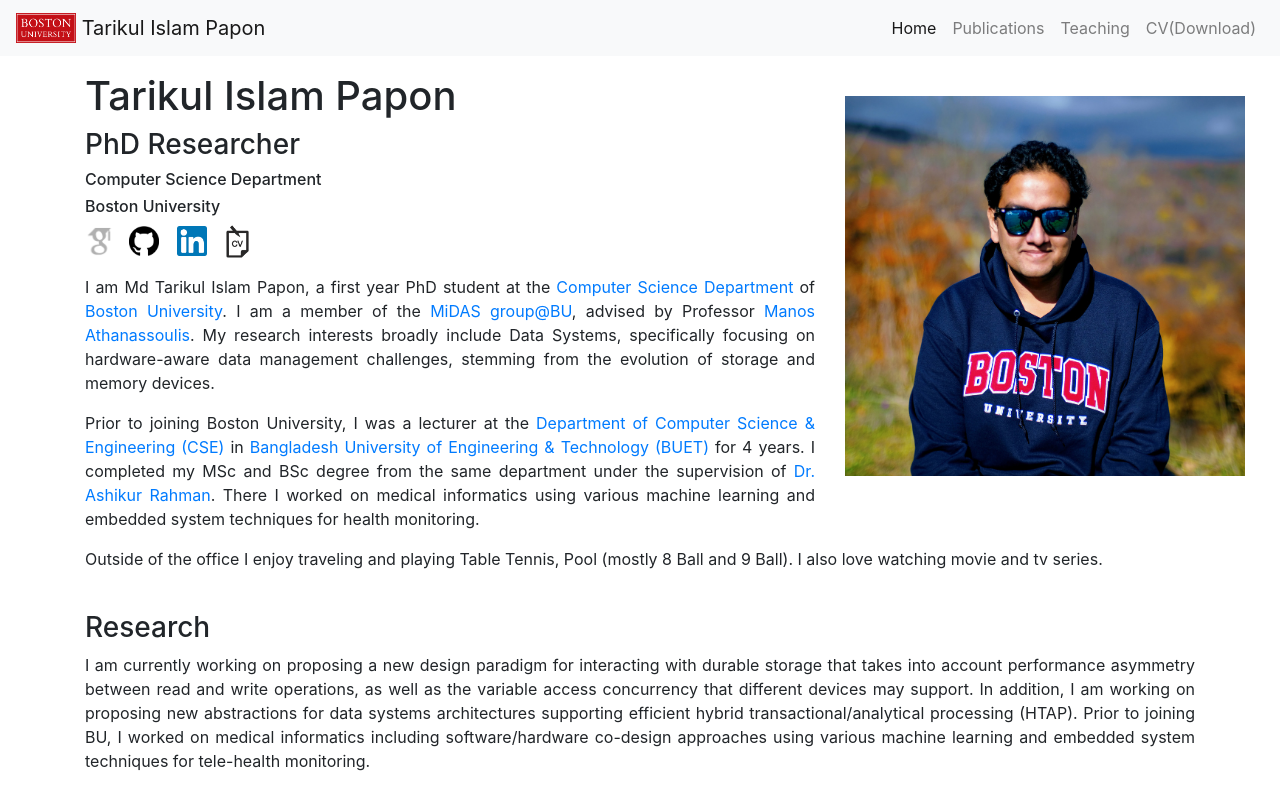
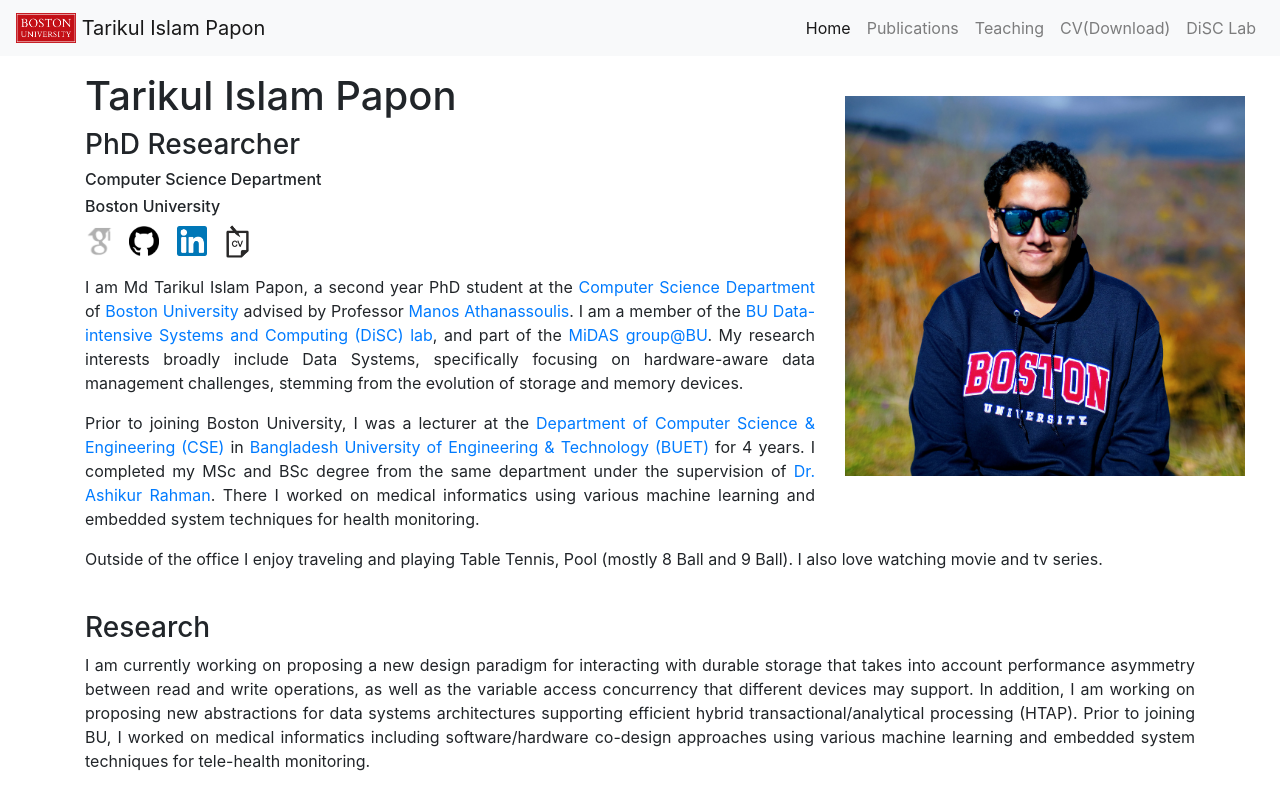
Before and after one commit to tedsotosaliceti001-spec/tedsotosaliceti001-spec.github.io, a plain HTML site: page index.html in a window 1280 px wide. Shown: the top 786 px of the page. Drawn offline with nearby package versions, Linux system fonts and the light colour scheme.

Commit message:
yearly change + Disc

```diff
--- a/index.html
+++ b/index.html
@@ -36,6 +36,9 @@
 	  <li class="nav-item">
         <a class="nav-link" href='pdfs/CV_MTIP.pdf'>CV(Download)</a>
       </li>
+      <li class="nav-item">
+        <a class="nav-link" href='https://disc.bu.edu'>DiSC Lab</a>
+      </li>
       <!--
       <li class="nav-item dropdown">
         <a class="nav-link dropdown-toggle" href="#" id="navbarDropdown" role="button" data-toggle="dropdown" aria-haspopup="true" aria-expanded="false">
@@ -72,7 +75,7 @@
 			  <p><a href="https://scholar.google.com/citations?user=dwKLrWIAAAAJ&hl=en" target="_blank"><img src="img/scholar.png" width="30" height="30"></a> &nbsp; <a href="https://github.com/tarikulpapon" target="_blank"><img src="img/github.png" width="30" height="30"></a> &nbsp;&nbsp;  <a href="https://www.linkedin.com/in/tarikul-islam-papon-264581191/" target="_blank"><img src="img/linkedin.png" width="30" height="30"> &nbsp;  <a href='pdfs/CV_MTIP.pdf' target="_blank"><img src="img/cv.png" width="35" height="35"></a></p>
 
 		      <p align="justify">
-		      	I am Md Tarikul Islam Papon, a first year PhD student at the <a href="http://www.bu.edu/cs/">Computer Science Department</a> of <a href="http://www.bu.edu/">Boston University</a>. I am a member of the <a href="https://midas.bu.edu/">MiDAS group@BU</a>, advised by Professor <a href="http://manos.athanassoulis.net/">Manos Athanassoulis</a>. My research interests broadly include Data Systems, specifically focusing on hardware-aware data management challenges, stemming from the evolution of storage and memory devices. </p>
+		      	I am Md Tarikul Islam Papon, a second year PhD student at the <a href="http://www.bu.edu/cs/">Computer Science Department</a> of <a href="http://www.bu.edu/">Boston University</a> advised by Professor <a href="http://manos.athanassoulis.net/">Manos Athanassoulis</a>. I am a member of the <a href="https://disc.bu.edu">BU Data-intensive Systems and Computing (DiSC) lab</a>, and part of the <a href="https://midas.bu.edu/">MiDAS group@BU</a>. My research interests broadly include Data Systems, specifically focusing on hardware-aware data management challenges, stemming from the evolution of storage and memory devices. </p>
 
 		      	<p align="justify"> Prior to joining Boston University, I was a lecturer at the <a href="https://cse.buet.ac.bd/">Department of Computer Science & Engineering (CSE)</a> in <a href="https://www.buet.ac.bd/web/">Bangladesh University of Engineering & Technology (BUET)</a> for 4 years. I completed my MSc and BSc degree from the same department under the supervision of <a href="https://cse.buet.ac.bd/faculty_list/detail/ashikurrahman">Dr. Ashikur Rahman</a>. There I worked on medical informatics using various machine learning and embedded system techniques for health monitoring.</p>
 				<!-- <p> You can find my CV <a href='pdfs/CV_MTIP.pdf'>here</a>. </p><br/> -->
```
